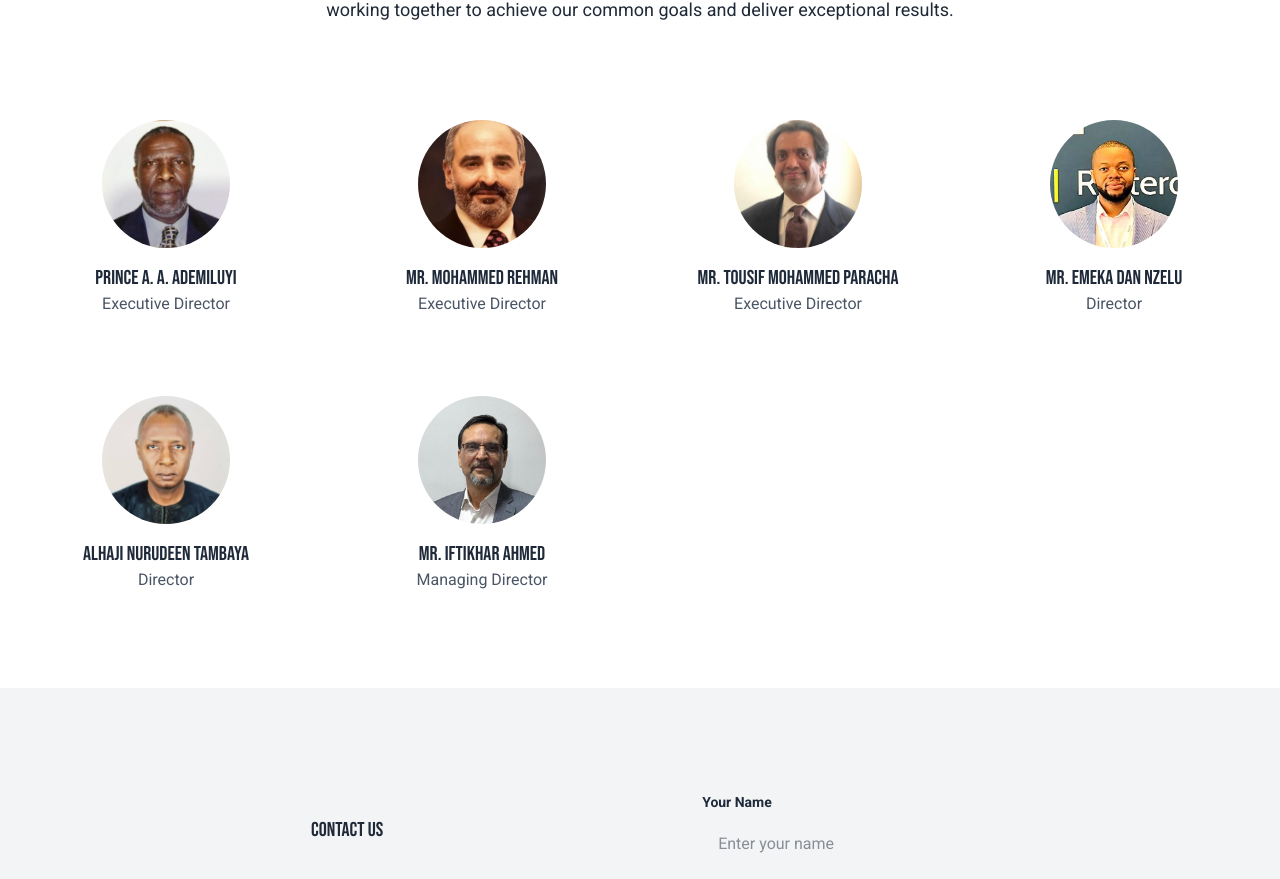
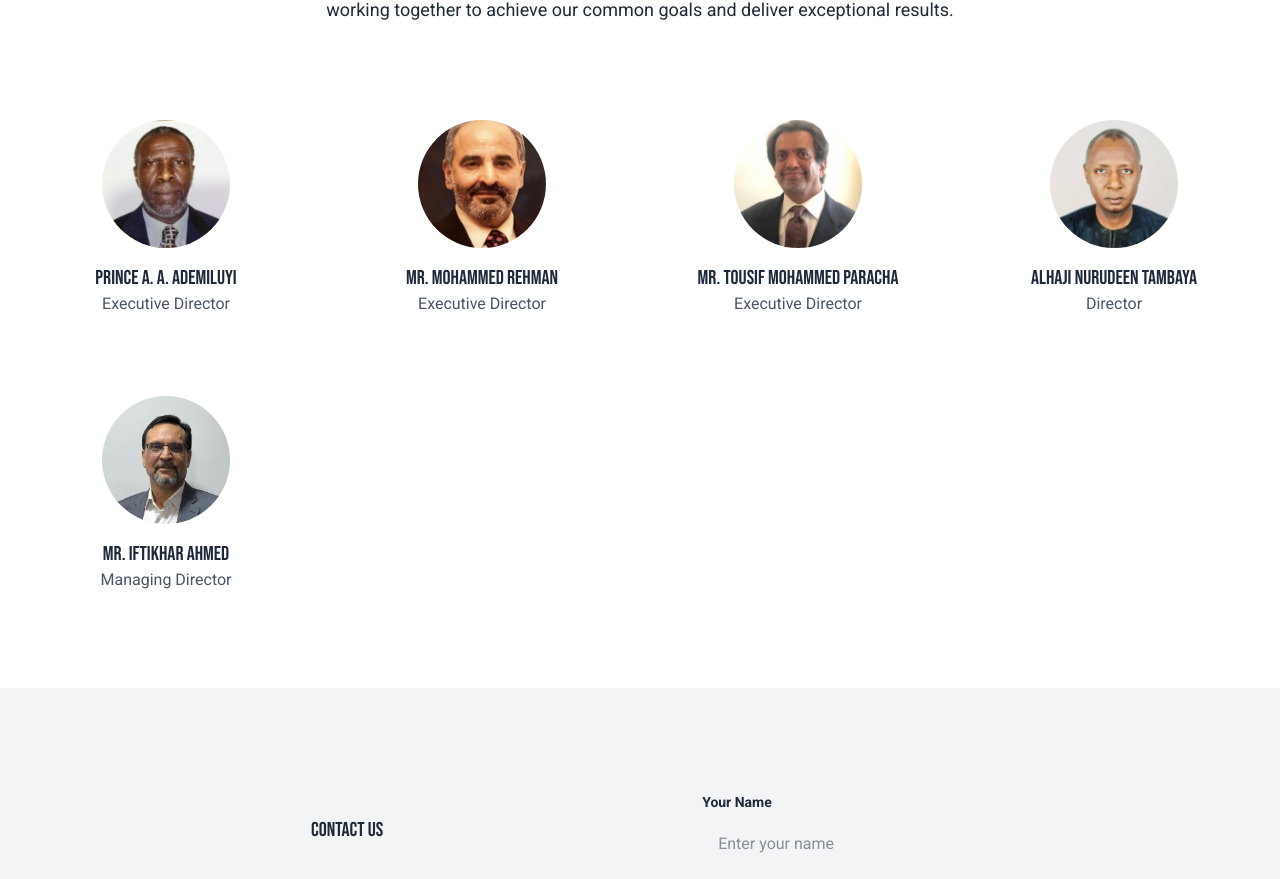
Before and after one commit to augustine-ugwu/ntml, a Next.js app: page / in a window 1280 px wide. Shown: the part 2020-2899 px from the top of the page. Built offline with nearby package versions, Linux system fonts and the light colour scheme.

Commit message:
Quick fix

```diff
--- a/src/components/Team.js
+++ b/src/components/Team.js
@@ -16,11 +16,6 @@ const Team = () => {
       name: "Mr. Tousif Mohammed Paracha",
       position: "Executive Director",
       image: "../Image5.jpg",
-    },
-    {
-      name: "Mr. Emeka Dan Nzelu",
-      position: "Director",
-      image: "../Image10.jpg",
     },
     {
       name: "Alhaji Nurudeen Tambaya",
```
